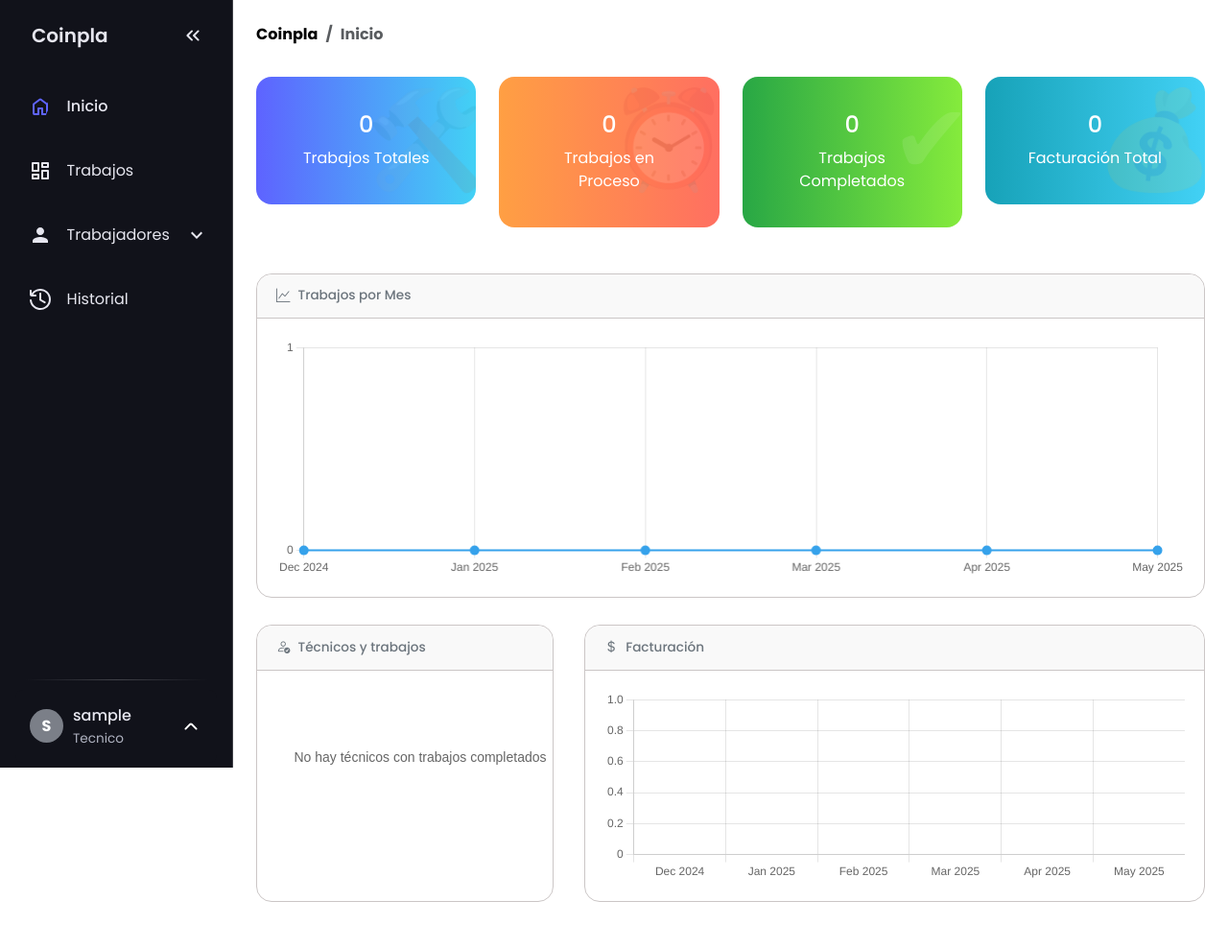
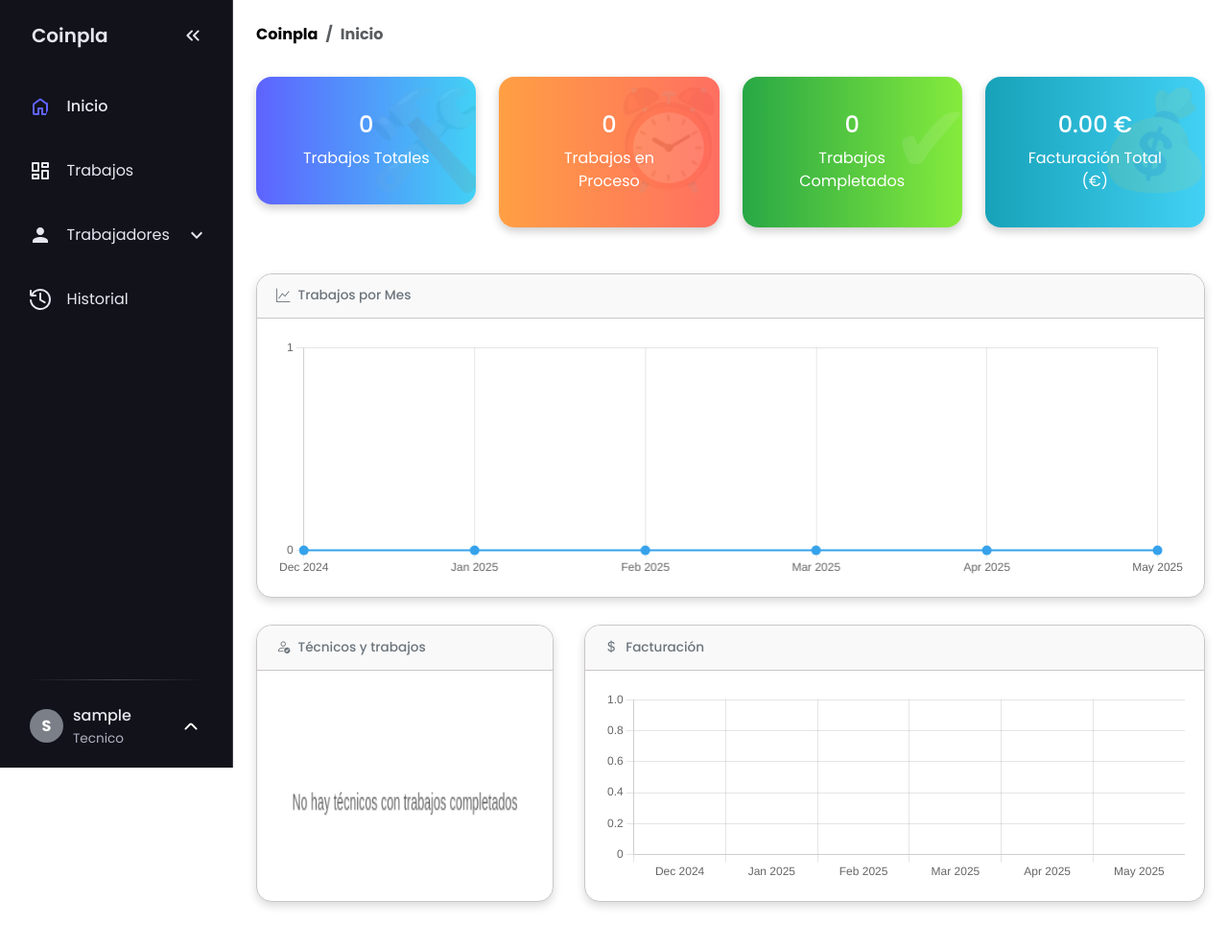
Before and after one commit to iiTzSenn/Coinpla__v1, a Flask app: page / in a window 1280 px wide. Shown: the whole page at 96% size. Run offline with Flask 3, Linux system fonts and the light colour scheme; the visitor is signed in with stand-in values (Sample User, id 1); data comes from the database, SQL or seed files in the repository; data that the repository does not hold is empty.

Commit message:
COINPLA (Card facturacion corregida)

```diff
--- a/app/static/css/styles.css
+++ b/app/static/css/styles.css
@@ -484,6 +484,7 @@ select:focus,
   position: relative;
   overflow: hidden;
   transition: transform 0.3s ease, box-shadow 0.3s ease;
+  box-shadow: 0 4px 10px rgba(0, 0, 0, 0.2); /* Sombra permanente para todas las tarjetas */
 }
 
 .dashboard-card.trabajos {
@@ -532,7 +533,7 @@ select:focus,
 
 .dashboard-card:hover {
   transform: translateY(-5px); /* Relieve al pasar el ratón */
-  box-shadow: 0 10px 20px rgba(0,0,0,0.2);
+  box-shadow: 0 10px 20px rgba(0,0,0,0.3); /* Sombra más pronunciada al hover */
 }
 
 .dashboard-card:hover::before {
@@ -639,3 +640,30 @@ table.custom-table {
   color: #adb5bd;
   pointer-events: none;
 }
+
+/* Estilos para tarjetas de gráficos en el dashboard */
+.card[style*="border-radius: 1rem"] {
+  box-shadow: 0 4px 10px rgba(0, 0, 0, 0.15); /* Sombra uniforme para todas las tarjetas con radio de borde 1rem */
+  transition: transform 0.3s ease, box-shadow 0.3s ease;
+}
+
+.card[style*="border-radius: 1rem"]:hover {
+  transform: translateY(-5px); /* Efecto de elevación */
+  box-shadow: 0 8px 16px rgba(0, 0, 0, 0.25); /* Sombra más pronunciada al hover */
+}
+
+/* Mantener los estilos existentes para dashboard-card */
+.dashboard-card:hover {
+  transform: translateY(-5px); /* Relieve al pasar el ratón */
+  box-shadow: 0 10px 20px rgba(0,0,0,0.3);
+}
+
+/* Ajustar específicamente para los gráficos del dashboard */
+#trabajosLineChart,
+#facturacionBarChart,
+#trabajosPendientesBarChart,
+#distribucionChart,
+#tecnicosChart {
+  width: 100%; /* Ocupa todo el ancho del contenedor */
+  height: 250px; /* Altura uniforme */
+}
--- a/app/static/js/dashboard.js
+++ b/app/static/js/dashboard.js
@@ -7,7 +7,7 @@ document.addEventListener('DOMContentLoaded', function() {
   initCharts();
 
   // Inicializar contadores con datos del servidor
-  fetch('/api/dashboard_stats') // Endpoint para obtener estadísticas
+  fetch('/api/dashboard_stats')
     .then(response => {
       if (!response.ok) {
         throw new Error('Error al obtener datos del servidor');
@@ -17,8 +17,9 @@ document.addEventListener('DOMContentLoaded', function() {
     .then(data => {
       const counters = document.querySelectorAll('.counter');
       counters.forEach(counter => {
-        const type = counter.closest('.dashboard-card').classList[1]; // Obtener tipo de tarjeta
-        const target = data[type] || 0; // Obtener valor del servidor según el tipo
+        const type = counter.closest('.dashboard-card').classList[1];
+        const target = data[type] || 0;
+
         counter.setAttribute('data-target', target);
 
         const updateCounter = () => {
@@ -29,7 +30,7 @@ document.addEventListener('DOMContentLoaded', function() {
             counter.innerText = current + increment;
             setTimeout(updateCounter, 15);
           } else {
-            counter.innerText = target.toLocaleString(); // Formato con separadores
+            counter.innerText = target.toLocaleString();
           }
         };
         updateCounter();
@@ -128,9 +129,6 @@ function initCharts() {
 
     // Verificar si hay datos de técnicos
     if (!datosTecnicos || datosTecnicos.length === 0) {
-      console.warn("No hay datos de técnicos disponibles para el gráfico de distribución");
-
-      // Mostrar mensaje de no datos disponibles en el canvas
       const ctx = distribucionCtx;
       ctx.font = '14px Arial';
       ctx.textAlign = 'center';
@@ -275,9 +273,6 @@ function initCharts() {
 
     // Verificar si hay datos
     if (!datosTecnicos || datosTecnicos.length === 0) {
-      console.warn("No hay datos de técnicos disponibles para el gráfico");
-
-      // Mostrar mensaje de no datos disponibles en el canvas
       const ctx = tecnicosChartCtx;
       ctx.font = '14px Arial';
       ctx.textAlign = 'center';
@@ -287,8 +282,6 @@ function initCharts() {
                    document.getElementById('tecnicosChart').height/2);
       return;
     }
-
-    console.log("Creando gráfico con datos:", datosTecnicos);
 
     // Limitar a los 5 técnicos con más trabajos si hay más de 5
     const tecnicosData = datosTecnicos.length > 5 ? datosTecnicos.slice(0, 5) : datosTecnicos;
@@ -347,8 +340,6 @@ function initCharts() {
         }
       }
     });
-  } else {
-    console.error("No se encontró el elemento canvas #tecnicosChart");
   }
 }
 
@@ -357,6 +348,5 @@ function initCharts() {
  * @param {number|string} days - Número de días para filtrar o 'max' para mostrar todo
  */
 function filterChart(days) {
-  // Esta función está referenciada en dashboard_admin.html en los botones de filtro,
-  // pero su implementación es básica y solo recarga la página
+  // Esta función está referenciada en dashboard_admin.html en los botones de filtro
 }
--- a/app/templates/dashboard_admin.html
+++ b/app/templates/dashboard_admin.html
@@ -13,12 +13,41 @@
 ) }}
 
 <!-- Estadísticas principales -->
-{{ stats_row([
-    {"value": num_trabajos, "label": "Trabajos Totales", "type": "trabajos", "icon": "🛠️"},
-    {"value": num_trabajos_pendientes, "label": "Trabajos en Proceso", "type": "pendientes", "icon": "⏰"},
-    {"value": num_trabajos_completados, "label": "Trabajos Completados", "type": "completados", "icon": "✔"},
-    {"value": facturacion_total, "label": "Facturación Total", "type": "facturacion", "icon": "💰"}
-]) }}
+<div class="row mb-4">
+  <div class="col-md-3 mb-4">
+    <div class="dashboard-card trabajos" data-icon="🛠️">
+      <div class="card-body text-center">
+        <h4 class="counter" data-target="{{ num_trabajos }}">0</h4>
+        <p class="card-text">Trabajos Totales</p>
+      </div>
+    </div>
+  </div>
+  <div class="col-md-3 mb-4">
+    <div class="dashboard-card pendientes" data-icon="⏰">
+      <div class="card-body text-center">
+        <h4 class="counter" data-target="{{ num_trabajos_pendientes }}">0</h4>
+        <p class="card-text">Trabajos en Proceso</p>
+      </div>
+    </div>
+  </div>
+  <div class="col-md-3 mb-4">
+    <div class="dashboard-card completados" data-icon="✔">
+      <div class="card-body text-center">
+        <h4 class="counter" data-target="{{ num_trabajos_completados }}">0</h4>
+        <p class="card-text">Trabajos Completados</p>
+      </div>
+    </div>
+  </div>
+  <div class="col-md-3 mb-4">
+    <div class="dashboard-card facturacion" data-icon="💰">
+      <div class="card-body text-center">
+        <!-- Usamos la suma directa de los datos mensuales que ya funcionan -->
+        <h4 id="facturacion-total">Calculando...</h4>
+        <p class="card-text">Facturación Total (€)</p>
+      </div>
+    </div>
+  </div>
+</div>
 
 <!-- Gráfico principal de líneas -->
 <div class="row" style="margin-bottom: 1.75rem;">
@@ -77,7 +106,19 @@
   var trabajosCompletados = {{ num_trabajos_completados|default(0)|tojson }};
   var datosTecnicos = {{ datos_tecnicos|default([])|tojson }};
 
-  // Para depuración
-  console.log("Datos de técnicos:", datosTecnicos);
+  // Calcular facturación total sumando los datos mensuales
+  document.addEventListener('DOMContentLoaded', function() {
+    // Calcular la suma total de facturación mensual
+    const facturacionTotal = facturacionMes.reduce((total, valor) => total + valor, 0);
+
+    // Actualizar el elemento visual con formato de 2 decimales
+    const facturacionElement = document.getElementById('facturacion-total');
+    if (facturacionElement) {
+      facturacionElement.innerText = facturacionTotal.toLocaleString(undefined, {
+        minimumFractionDigits: 2,
+        maximumFractionDigits: 2
+      }) + ' €';
+    }
+  });
 </script>
 {% endblock %}
```
Also changed, not shown: app/routes/api.py (+7 -10 lines), app/static/css/components/cards.css (+9 -2 lines), 1 other file.
